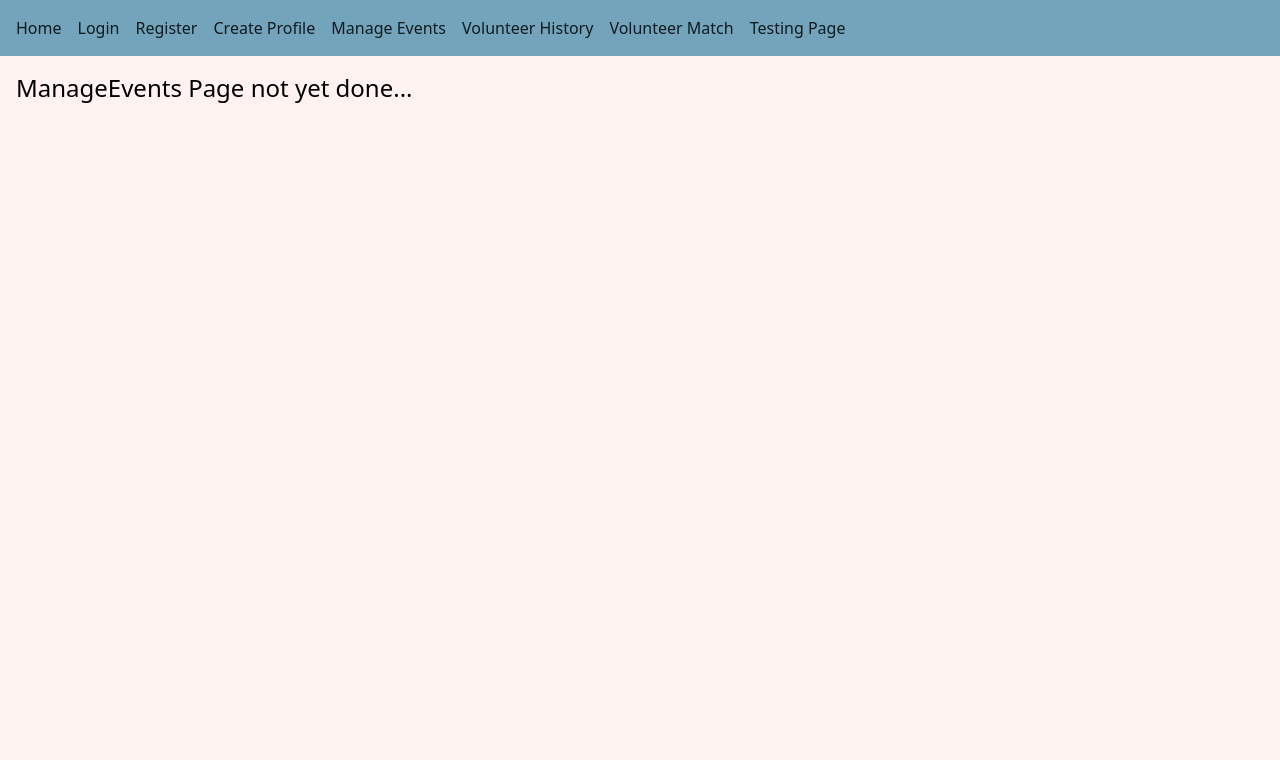
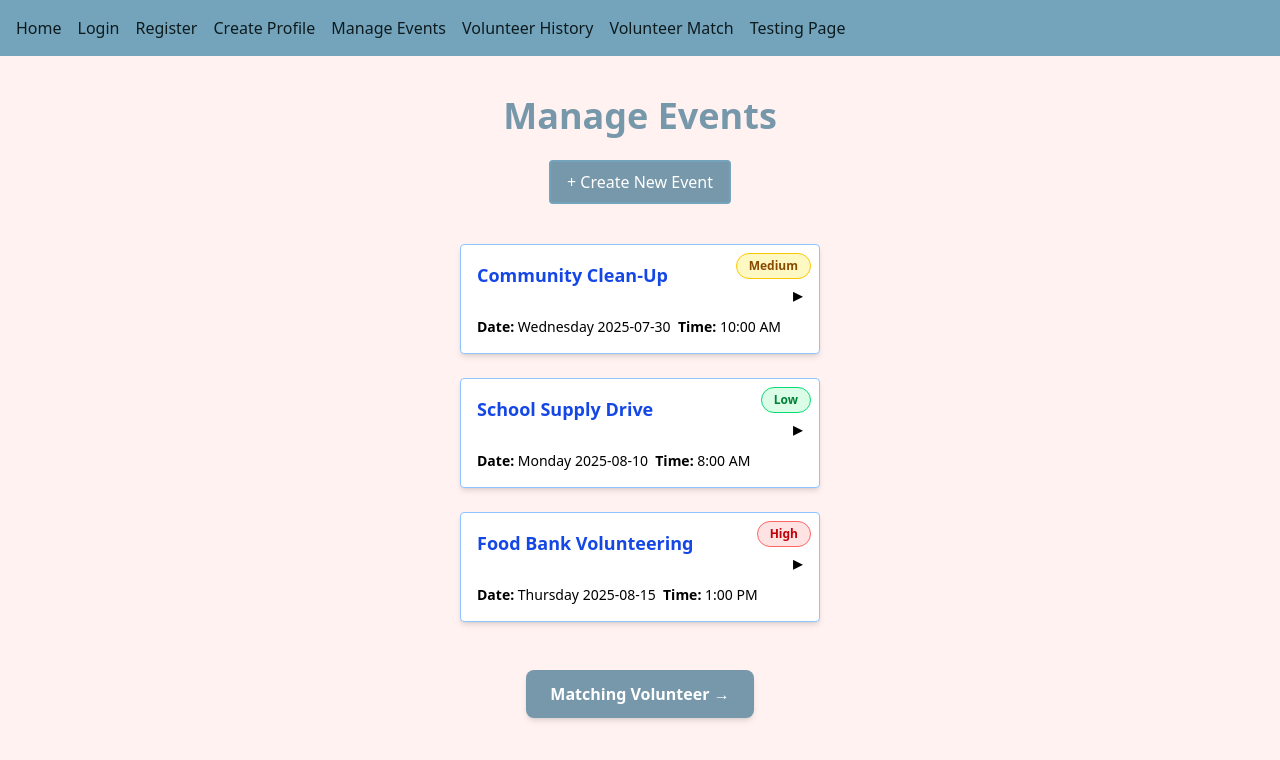
Before and after one commit to spengjohn/cosc4353swdesign, a React (Vite) app in the folder mern-app/frontend/: page /manageevents in a window 1280 px wide. Shown: the top 760 px of the page. Built offline with nearby package versions, Linux system fonts and the light colour scheme.

Commit message:
CreateEditEventCard, EventCard, and ManageEvents

```diff
--- a/mern-app/frontend/src/components/CreateEditEventCard.jsx
+++ b/mern-app/frontend/src/components/CreateEditEventCard.jsx
@@ -1,136 +1,140 @@
 import React from "react";
+import Field from "./Field";
+import MultiDatePickerField from "./MultiDatePickerField";
+import Selector from "./Selector";
+import DropdownMenu from "./DropdownMenu";
+import PrimaryButton from "./Buttons";
+import TertiaryButton from "./TertiaryButton";
 
-const CreateEditEventCard = ({ onCancel, onSubmit, formData, setFormData }) => {
+export default function CreateEditEventCard({ onCancel, onSubmit, formData, setFormData }) {
+  const handleRemoveDate = (dateToRemove) => {
+    const newDates = formData.dates.filter((d) => d !== dateToRemove);
+    setFormData({ ...formData, dates: newDates });
+  };
+
+  const formatDate = (d) => {
+    try {
+      const dateObj = typeof d === "string" ? new Date(d) : d?.toDate?.() || d;
+      return dateObj?.toLocaleDateString("en-US");
+    } catch {
+      return d?.toString?.() || "";
+    }
+  };
+
   return (
-    <div className="max-w-xl w-full bg-white shadow-xl rounded-2xl p-6">
-      <h2 className="text-2xl font-semibold mb-4 text-gray-800">Create / Edit Event</h2>
+    <div className="bg-white text-secondary px-6 py-4 rounded border-2 border-solid flex flex-col w-full max-w-2xl">
+      <h2 className="text-2xl font-bold mb-4">Create / Edit Event</h2>
 
-      <div className="grid grid-cols-2 gap-4">
-        {/* Event Name */}
-        <div className="col-span-2">
-          <label className="block mb-1 font-medium text-gray-700">
-            Event Name <span className="text-red-500">*</span>
-          </label>
-          <input
-            type="text"
-            placeholder="Event Name"
-            maxLength={100}
+      <div className="flex flex-col gap-4">
+        <Field
+          label="Event Name"
+          name="name"
+          value={formData.name}
+          onChange={(e) => setFormData({ ...formData, name: e.target.value })}
+          placeholder="Community Clean-Up"
+          required
+        />
+
+        <div className="relative z-20 bg-white border border-gray-300 rounded-md p-2 shadow-lg">
+          <MultiDatePickerField
+            label="Event Dates"
+            value={formData.dates}
+            onChange={(dates) => setFormData({ ...formData, dates })}
+            name="event_dates"
+          />
+          {formData.dates?.length > 0 && (
+            <div className="mt-2 flex flex-wrap gap-2">
+              {formData.dates.map((date, i) => (
+                <span
+                  key={i}
+                  className="flex items-center bg-primary text-white text-sm px-3 py-1 rounded-full"
+                >
+                  {formatDate(date)}
+                  <button
+                    type="button"
+                    onClick={() => handleRemoveDate(date)}
+                    className="ml-2 text-xs bg-white text-primary rounded-full px-1 hover:bg-gray-200"
+                  >
+                    ✕
+                  </button>
+                </span>
+              ))}
+            </div>
+          )}
+        </div>
+
+        <Field
+          label="Location"
+          name="address"
+          value={formData.address}
+          onChange={(e) => setFormData({ ...formData, address: e.target.value })}
+          placeholder="123 Main St"
+          required
+        />
+
+        <div className="flex gap-4">
+          <Field
+            className="flex-1"
+            label="City"
+            name="city"
+            value={formData.city}
+            onChange={(e) => setFormData({ ...formData, city: e.target.value })}
+            placeholder="Houston"
             required
-            className="w-full p-2 border rounded"
-            value={formData.name}
-            onChange={(e) => setFormData({ ...formData, name: e.target.value })}
+          />
+          <Field
+            className="flex-1"
+            label="State"
+            name="state"
+            value={formData.state}
+            onChange={(e) => setFormData({ ...formData, state: e.target.value })}
+            placeholder="TX"
+            required
           />
         </div>
 
-        {/* Event Date */}
-        <div className="col-span-2">
-          <label className="block mb-1 font-medium text-gray-700">
-            Event Date <span className="text-red-500">*</span>
-          </label>
-          <div className="border rounded p-2 text-gray-500 text-sm">
-            [ Calendar Component Placeholder ]
+        <Field
+          label="Event Description"
+          name="description"
+          value={formData.description}
+          onChange={(e) => setFormData({ ...formData, description: e.target.value })}
+          placeholder="Help clean the local park..."
+          required
+        />
+
+        <div className="flex flex-col md:flex-row gap-4">
+          <div className="flex-1">
+            <label className="text-md font-medium block mb-1">
+              Required Skills <span className="text-red-500">*</span>
+            </label>
+            <Selector
+              items={["Teamwork", "Coordination", "Physical Work", "People Skills"]}
+              onSelect={(skills) => setFormData({ ...formData, skills })}
+              name="skills"
+            >
+              Select Skills
+            </Selector>
+          </div>
+
+          <div className="flex-1">
+            <label className="text-md font-medium block mb-1">
+              Urgency <span className="text-red-500">*</span>
+            </label>
+            <DropdownMenu
+              items={["Low", "Medium", "High"]}
+              onSelect={(urgency) => setFormData({ ...formData, urgency })}
+              name="urgency"
+            >
+              {formData.urgency || "Select Urgency"}
+            </DropdownMenu>
           </div>
         </div>
 
-        {/* Location */}
-        <div className="col-span-2">
-          <label className="block mb-1 font-medium text-gray-700">
-            Location <span className="text-red-500">*</span>
-          </label>
-          <input
-            type="text"
-            placeholder="Full Address"
-            required
-            className="w-full p-2 border rounded"
-            value={formData.address || ""}
-            onChange={(e) => setFormData({ ...formData, address: e.target.value })}
-          />
-        </div>
-
-        {/* City */}
-        <div>
-          <label className="block mb-1 font-medium text-gray-700">City</label>
-          <input
-            type="text"
-            placeholder="City"
-            className="w-full p-2 border rounded"
-            value={formData.city}
-            onChange={(e) => setFormData({ ...formData, city: e.target.value })}
-          />
-        </div>
-
-        {/* State */}
-        <div>
-          <label className="block mb-1 font-medium text-gray-700">State</label>
-          <input
-            type="text"
-            placeholder="State"
-            className="w-full p-2 border rounded"
-            value={formData.state}
-            onChange={(e) => setFormData({ ...formData, state: e.target.value })}
-          />
-        </div>
-
-        {/* Description */}
-        <div className="col-span-2">
-          <label className="block mb-1 font-medium text-gray-700">
-            Event Description <span className="text-red-500">*</span>
-          </label>
-          <textarea
-            placeholder="Event Description"
-            required
-            className="w-full p-2 border rounded h-24"
-            value={formData.description}
-            onChange={(e) => setFormData({ ...formData, description: e.target.value })}
-          />
-        </div>
-
-        {/* Skills */}
-        <div className="col-span-2">
-          <label className="block mb-1 font-medium text-gray-700">
-            Required Skills <span className="text-red-500">*</span>
-          </label>
-          <div className="p-2 border rounded text-gray-500 text-sm">
-            [ Skills Multi-Select Placeholder ]
-          </div>
-        </div>
-
-        {/* Urgency */}
-        <div className="col-span-2 flex justify-between items-center">
-          <label className="text-gray-700 font-medium">
-            Urgency <span className="text-red-500">*</span>
-          </label>
-          <select
-            required
-            className="p-2 border rounded w-1/2"
-            value={formData.urgency}
-            onChange={(e) => setFormData({ ...formData, urgency: e.target.value })}
-          >
-            <option value="">Select urgency</option>
-            <option value="low">Low</option>
-            <option value="medium">Medium</option>
-            <option value="high">High</option>
-          </select>
-        </div>
-
-        {/* Buttons */}
-        <div className="col-span-2 flex justify-end space-x-4 mt-4">
-          <button
-            className="px-4 py-2 rounded bg-red-100 text-red-700 hover:bg-red-200"
-            onClick={onCancel}
-          >
-            Cancel
-          </button>
-          <button
-            className="px-4 py-2 rounded bg-blue-600 text-white hover:bg-blue-700"
-            onClick={onSubmit}
-          >
-            Create
-          </button>
+        <div className="flex justify-end gap-4 mt-6">
+          <TertiaryButton onClick={onCancel}>Cancel</TertiaryButton>
+          <PrimaryButton onClick={onSubmit}>Submit</PrimaryButton>
         </div>
       </div>
     </div>
   );
-};
-
-export default CreateEditEventCard;
+}
--- a/mern-app/frontend/src/components/EventCard.jsx
+++ b/mern-app/frontend/src/components/EventCard.jsx
@@ -1,14 +1,50 @@
 import React, { useState } from "react";
 
+const urgencyColors = {
+  High: "bg-red-100 text-red-700 border-red-400",
+  Medium: "bg-yellow-100 text-yellow-800 border-yellow-400",
+  Low: "bg-green-100 text-green-700 border-green-400",
+};
+
 const EventCard = ({ event, isExpanded, onToggle }) => {
+  const [showModal, setShowModal] = useState(false);
+  const urgencyStyle =
+    urgencyColors[event.urgency] || "bg-gray-100 text-gray-700 border-gray-300";
+
+  const handleEdit = (e) => {
+    e.stopPropagation();
+    alert(`Edit "${event.name}"`);
+  };
+
+  const handleDelete = (e) => {
+    e.stopPropagation();
+    const confirm = window.confirm(`Are you sure you want to delete "${event.name}"?`);
+    if (confirm) alert(`Deleted "${event.name}".`);
+  };
+
   return (
+    <>
       <div
-      className="w-[360px] bg-white shadow-md rounded p-4 cursor-pointer border border-blue-300 transition-all duration-300"
+        className="w-[360px] bg-white shadow-md rounded p-4 cursor-pointer border border-blue-300 transition-all duration-300 relative"
         onClick={onToggle}
       >
-      <div className="flex justify-between items-center">
-        <h3 className="text-lg font-semibold">{event.name}</h3>
-        <span className="text-xl">{isExpanded ? "▾" : "▸"}</span>
+        <div
+          className={`absolute top-2 right-2 px-3 py-1 text-xs font-semibold border rounded-full ${urgencyStyle}`}
+        >
+          {event.urgency}
+        </div>
+
+        <div className="flex justify-between items-start">
+          <button
+            className="text-left text-lg font-semibold text-blue-700 hover:underline"
+            onClick={(e) => {
+              e.stopPropagation();
+              setShowModal(true);
+            }}
+          >
+            {event.name}
+          </button>
+          <span className="text-xl mt-5">{isExpanded ? "▾" : "▸"}</span>
         </div>
 
         <p className="mt-2 text-sm">
@@ -25,8 +61,46 @@ const EventCard = ({ event, isExpanded, onToggle }) => {
           <p className="text-sm"><strong>Location:</strong> {event.location}</p>
           <p className="text-sm"><strong>Required Skills:</strong> {event.skills.join(", ")}</p>
           <p className="text-sm"><strong>Urgency:</strong> {event.urgency}</p>
+
+          <div className="mt-4 flex justify-end gap-3">
+            <button
+              onClick={handleEdit}
+              className="text-sm px-3 py-1 rounded border border-blue-500 text-blue-600 hover:bg-blue-100"
+            >
+              ✏️ Edit
+            </button>
+            <button
+              onClick={handleDelete}
+              className="text-sm px-3 py-1 rounded border border-red-500 text-red-600 hover:bg-red-100"
+            >
+              🗑 Delete
+            </button>
           </div>
         </div>
+      </div>
+
+      {showModal && (
+        <div className="fixed inset-0 z-50 backdrop-blur-lg bg-black/10 flex items-center justify-center">
+          <div className="bg-white p-6 rounded-xl max-w-xl w-full shadow-2xl">
+            <div className="flex justify-between items-center mb-4">
+              <h2 className="text-2xl font-bold">{event.name}</h2>
+              <button
+                className="text-gray-500 hover:text-red-500 text-xl font-bold"
+                onClick={() => setShowModal(false)}
+              >
+                ×
+              </button>
+            </div>
+            <p><strong>Date:</strong> {event.day} {event.date}</p>
+            <p><strong>Time:</strong> {event.time}</p>
+            <p><strong>Location:</strong> {event.location}</p>
+            <p><strong>Description:</strong> {event.description}</p>
+            <p><strong>Required Skills:</strong> {event.skills.join(", ")}</p>
+            <p><strong>Urgency:</strong> {event.urgency}</p>
+          </div>
+        </div>
+      )}
+    </>
   );
 };
 
--- a/mern-app/frontend/src/pages/ManageEvents.jsx
+++ b/mern-app/frontend/src/pages/ManageEvents.jsx
@@ -1,3 +1,127 @@
-export default function ManageEvents() {
-  return <h1 className="text-2xl p-4">ManageEvents Page not yet done...</h1>;
+import React, { useState } from "react";
+import EventCard from "../components/EventCard";
+import CreateEditEventCard from "../components/CreateEditEventCard";
+import PrimaryButton from "../components/Buttons";
+
+const initialEvents = [
+  {
+    name: "Community Clean-Up",
+    description: "Join us in cleaning up the local park.",
+    location: "Downtown Houston",
+    skills: ["Teamwork", "Physical Work"],
+    urgency: "Medium",
+    date: "2025-07-30",
+    day: "Wednesday",
+    time: "10:00 AM",
+  },
+  {
+    name: "School Supply Drive",
+    description: "Distribute supplies to children.",
+    location: "Houston Elementary",
+    skills: ["Organization", "People Skills"],
+    urgency: "Low",
+    date: "2025-08-10",
+    day: "Monday",
+    time: "8:00 AM",
+  },
+  {
+    name: "Food Bank Volunteering",
+    description: "Help sort and organize food donations.",
+    location: "Houston Food Bank",
+    skills: ["Coordination", "Packing"],
+    urgency: "High",
+    date: "2025-08-15",
+    day: "Thursday",
+    time: "1:00 PM",
+  },
+];
+
+export default function ManageEventsPage() {
+  const [events, setEvents] = useState(initialEvents);
+  const [isFormOpen, setIsFormOpen] = useState(false);
+  const [expandedIndex, setExpandedIndex] = useState(null);
+  const [formData, setFormData] = useState({
+    name: "",
+    dates: [],
+    address: "",
+    city: "",
+    state: "",
+    description: "",
+    skills: [],
+    urgency: "",
+  });
+
+  const handleCreate = () => {
+    const newEvent = {
+      name: formData.name,
+      description: formData.description,
+      location: formData.address,
+      skills: formData.skills,
+      urgency: formData.urgency,
+      date: formData.dates?.[0] || "TBD",
+      day: "TBD",
+      time: "TBD",
+    };
+    setEvents([...events, newEvent]);
+    setIsFormOpen(false);
+    setFormData({
+      name: "",
+      dates: [],
+      address: "",
+      city: "",
+      state: "",
+      description: "",
+      skills: [],
+      urgency: "",
+    });
+  };
+
+  return (
+    <div className="min-h-screen max-w-4xl mx-auto px-4 py-10">
+      <h1 className="text-4xl font-bold mb-6 text-secondary text-center">
+        Manage Events
+      </h1>
+
+      <div className="flex justify-center mb-10">
+        <PrimaryButton onClick={() => setIsFormOpen(true)}>
+          + Create New Event
+        </PrimaryButton>
+      </div>
+
+      <div className="flex flex-col gap-6 items-center">
+        {events.map((event, idx) => (
+          <EventCard
+            key={idx}
+            event={event}
+            isExpanded={expandedIndex === idx}
+            onToggle={() =>
+              setExpandedIndex(expandedIndex === idx ? null : idx)
+            }
+          />
+        ))}
+      </div>
+
+      <div className="mt-12 flex justify-center">
+        <button
+          onClick={() => window.location.href = "/matching-volunteer"}
+          className="bg-secondary hover:bg-primary text-white font-semibold px-6 py-3 rounded-lg shadow-md transition"
+        >
+          Matching Volunteer →
+        </button>
+      </div>
+
+      {isFormOpen && (
+        <div className="fixed inset-0 z-50 backdrop-blur-lg bg-black/10 flex items-center justify-center">
+          <div className="bg-white rounded-xl shadow-2xl transform transition-all scale-100 w-full max-w-3xl p-4">
+            <CreateEditEventCard
+              formData={formData}
+              setFormData={setFormData}
+              onCancel={() => setIsFormOpen(false)}
+              onSubmit={handleCreate}
+            />
+          </div>
+        </div>
+      )}
+    </div>
+  );
 }
```
Lines whose indentation alone changed are shown as unchanged.
